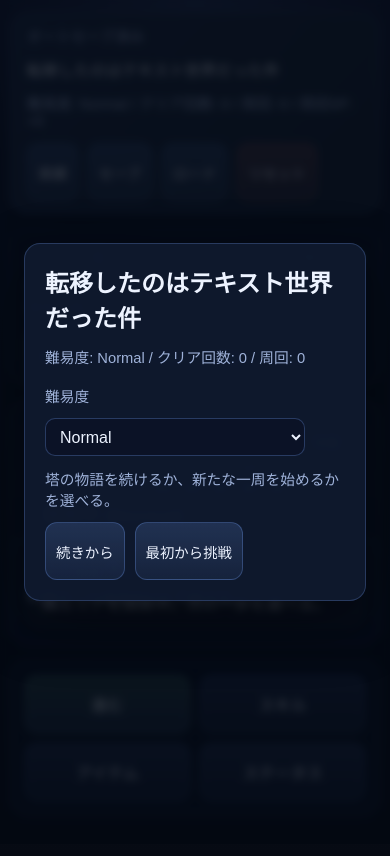
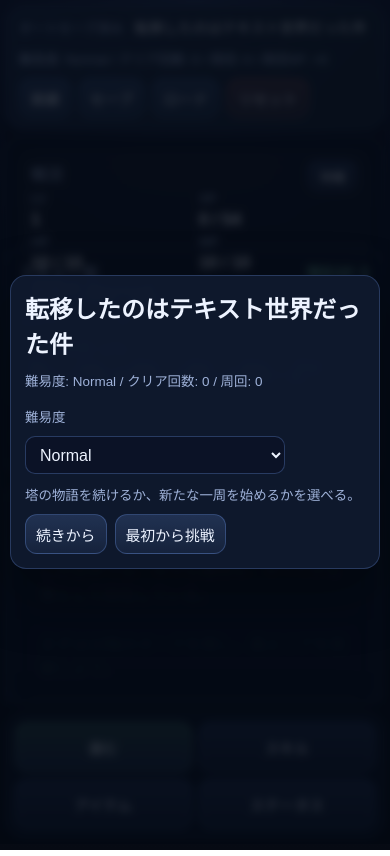
Before and after one commit to berunarudo/TextWorld, a website: page index.html in a window 390 px wide. Drawn offline with Linux system fonts and the light colour scheme.

Commit message:
Add files via upload

```diff
--- a/style.css
+++ b/style.css
@@ -188,6 +188,10 @@
   min-height: 0;
   height: 100%;
   overflow: hidden;
+}
+
+.content-grid > * {
+  min-width: 0;
 }
 
 .center-column {
@@ -498,6 +502,7 @@
   font: inherit;
   cursor: pointer;
   transition: transform 0.15s ease, border-color 0.15s ease, opacity 0.15s ease;
+  touch-action: manipulation;
 }
 
 .button.is-hidden {
@@ -853,6 +858,8 @@
   .app {
     width: min(100% - 20px, 960px);
     margin: 12px auto;
+    height: calc(100vh - 24px);
+    gap: 10px;
   }
 
   .topbar,
@@ -866,16 +873,116 @@
     width: 100%;
   }
 
+  .topbar {
+    padding: 10px 12px;
+    gap: 10px;
+  }
+
+  .save-actions {
+    gap: 8px;
+  }
+
+  .save-actions .button--small {
+    min-height: 40px;
+    padding: 8px 10px;
+  }
+
   .controls {
     grid-template-columns: repeat(2, minmax(0, 1fr));
+    position: sticky;
+    bottom: 0;
+    z-index: 9;
+    padding: 10px;
+    gap: 8px;
+    background: rgba(10, 18, 36, 0.96);
+    backdrop-filter: blur(4px);
   }
 
   .content-grid {
     grid-template-columns: 1fr;
+    gap: 10px;
+    overflow: auto;
+    padding-right: 2px;
   }
 
   .center-column {
     grid-template-columns: 1fr;
+  }
+
+  .content-grid > .center-column {
+    order: 1;
+  }
+
+  .content-grid > .panel--skills:first-child {
+    order: 2;
+  }
+
+  .content-grid > .panel--skills:last-child {
+    order: 3;
+  }
+
+  .panel {
+    padding: 12px;
+  }
+
+  .panel--skills {
+    height: auto;
+    max-height: 42vh;
+    min-height: 220px;
+  }
+
+  .skill-list {
+    max-height: 30vh;
+    padding-right: 2px;
+    padding-bottom: 8px;
+  }
+
+  .panel--log {
+    min-height: 36vh;
+    max-height: 36vh;
+  }
+
+  .log-area {
+    padding: 10px;
+  }
+
+  .log-entry {
+    padding: 8px 10px;
+    margin: 0 0 8px;
+    line-height: 1.5;
+    overflow-wrap: anywhere;
+    word-break: break-word;
+  }
+
+  .battle-vitals {
+    display: grid;
+    grid-template-columns: repeat(2, minmax(0, 1fr));
+    gap: 4px 10px;
+    justify-content: start;
+    font-size: 0.82rem;
+  }
+
+  .battle-vitals span {
+    min-width: 0;
+  }
+
+  .enemy-card {
+    padding: 10px 11px;
+  }
+
+  .enemy-card strong {
+    font-size: 1.05rem;
+  }
+
+  .button {
+    min-height: 52px;
+    padding: 12px 10px;
+    font-size: 0.97rem;
+  }
+
+  .button.battle-wait-button {
+    min-height: 30px;
+    font-size: 0.8rem;
   }
 
   .battle-banner {
@@ -897,12 +1004,107 @@
 }
 
 @media (max-width: 520px) {
+  body {
+    overflow: hidden;
+  }
+
+  .app {
+    width: calc(100% - 12px);
+    margin: 6px auto;
+    height: calc(100vh - 12px);
+    gap: 8px;
+  }
+
+  .topbar__title {
+    font-size: 0.88rem;
+  }
+
+  .save-status {
+    font-size: 0.82rem;
+  }
+
+  .panel-note {
+    font-size: 0.84rem;
+  }
+
+  .skill-card {
+    padding: 10px;
+    gap: 6px;
+  }
+
+  .skill-card__head {
+    gap: 8px;
+  }
+
+  .skill-card__meta {
+    font-size: 0.82rem;
+  }
+
+  .status-log {
+    grid-template-columns: 1fr;
+  }
+
+  .status-log .status-item--wide {
+    grid-column: auto;
+  }
+
+  .status-item {
+    min-height: 0;
+    padding: 10px;
+  }
+
+  .status-item strong {
+    margin-top: 6px;
+    font-size: 0.96rem;
+  }
+
   .panel--log {
-    min-height: 320px;
-    max-height: 320px;
+    min-height: 40vh;
+    max-height: 40vh;
   }
 
   .log-area {
     height: 100%;
+    padding: 9px;
+  }
+
+  .controls {
+    grid-template-columns: repeat(2, minmax(0, 1fr));
+    gap: 7px;
+    padding: 8px;
+  }
+
+  .button {
+    min-height: 50px;
+    font-size: 0.93rem;
+  }
+
+  .overlay-panel {
+    padding: 10px;
+  }
+
+  .overlay-card {
+    padding: 14px;
+    gap: 10px;
   }
 }
+
+@media (max-width: 900px) and (min-width: 721px) {
+  .content-grid {
+    grid-template-columns: minmax(220px, 300px) minmax(0, 1fr) minmax(220px, 300px);
+    gap: 10px;
+  }
+
+  .panel--skills {
+    min-height: 0;
+  }
+
+  .skill-list {
+    max-height: 48vh;
+  }
+
+  .panel--log {
+    min-height: min(38vh, 360px);
+    max-height: min(38vh, 360px);
+  }
+}
```
